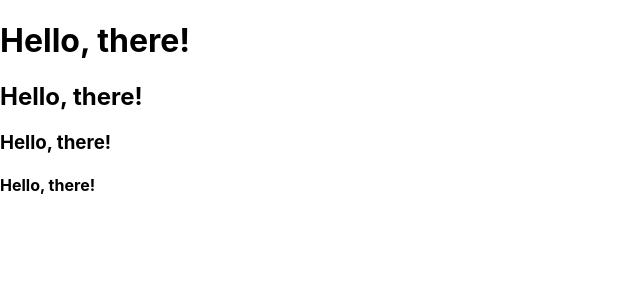
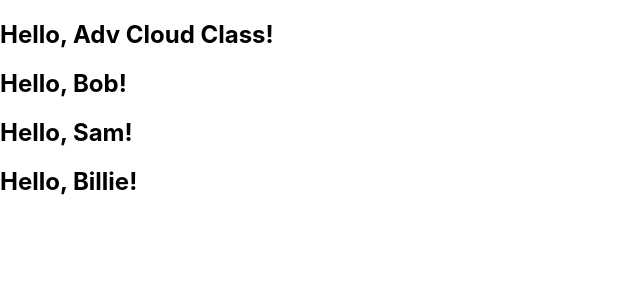
Before and after one commit to KasebrotII/react-lab4, a React (Create React App) app: page / in a window 1280 px wide. Shown: the top 300 px of the page, without its empty margins (0-640 px from the left). Built offline with nearby package versions, Linux system fonts and the light colour scheme.

Commit message:
Added props to Greeting component.

```diff
--- a/src/App.js
+++ b/src/App.js
@@ -3,7 +3,12 @@ import { Greeting } from './Greeting';
 
 const App = () => {
   return (
-    <Greeting />
+    <>
+      <Greeting name="Adv Cloud Class" />
+      <Greeting name="Bob" />
+      <Greeting name="Sam" />
+      <Greeting name="Billie" />
+    </>
   );
 }
 
--- a/src/Greeting.js
+++ b/src/Greeting.js
@@ -1,21 +1,13 @@
 
 
 
-export const Greeting = () => {
+export const Greeting = (props) => {
+    console.log(props);
     return (
         <>
-            <h1>
-                Hello, there!
-            </h1>
             <h2>
-                Hello, there!
+                Hello, {props.name}!
             </h2>
-            <h3>
-                Hello, there!
-            </h3>
-            <h4>
-                Hello, there!
-            </h4>
         </>
     );
 }
```
